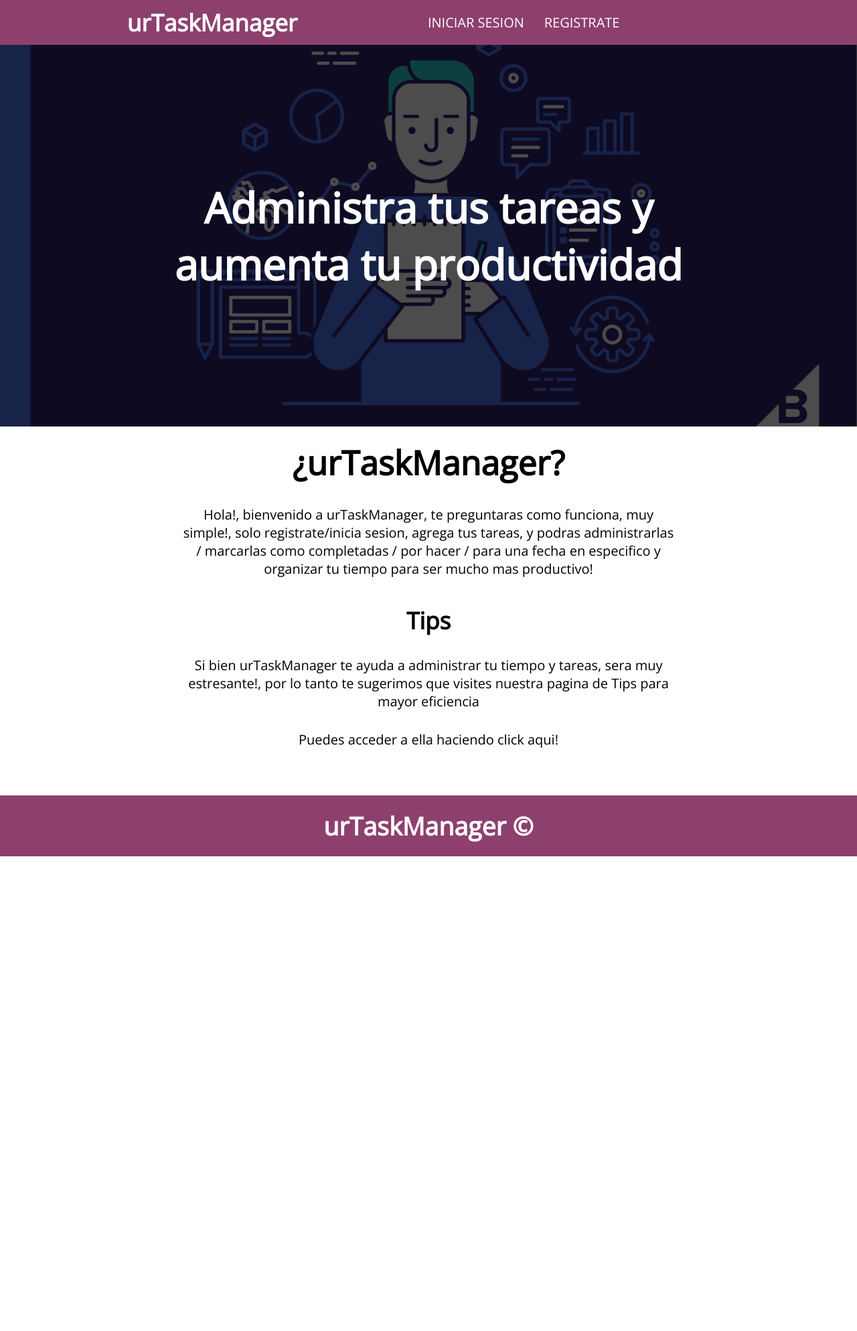
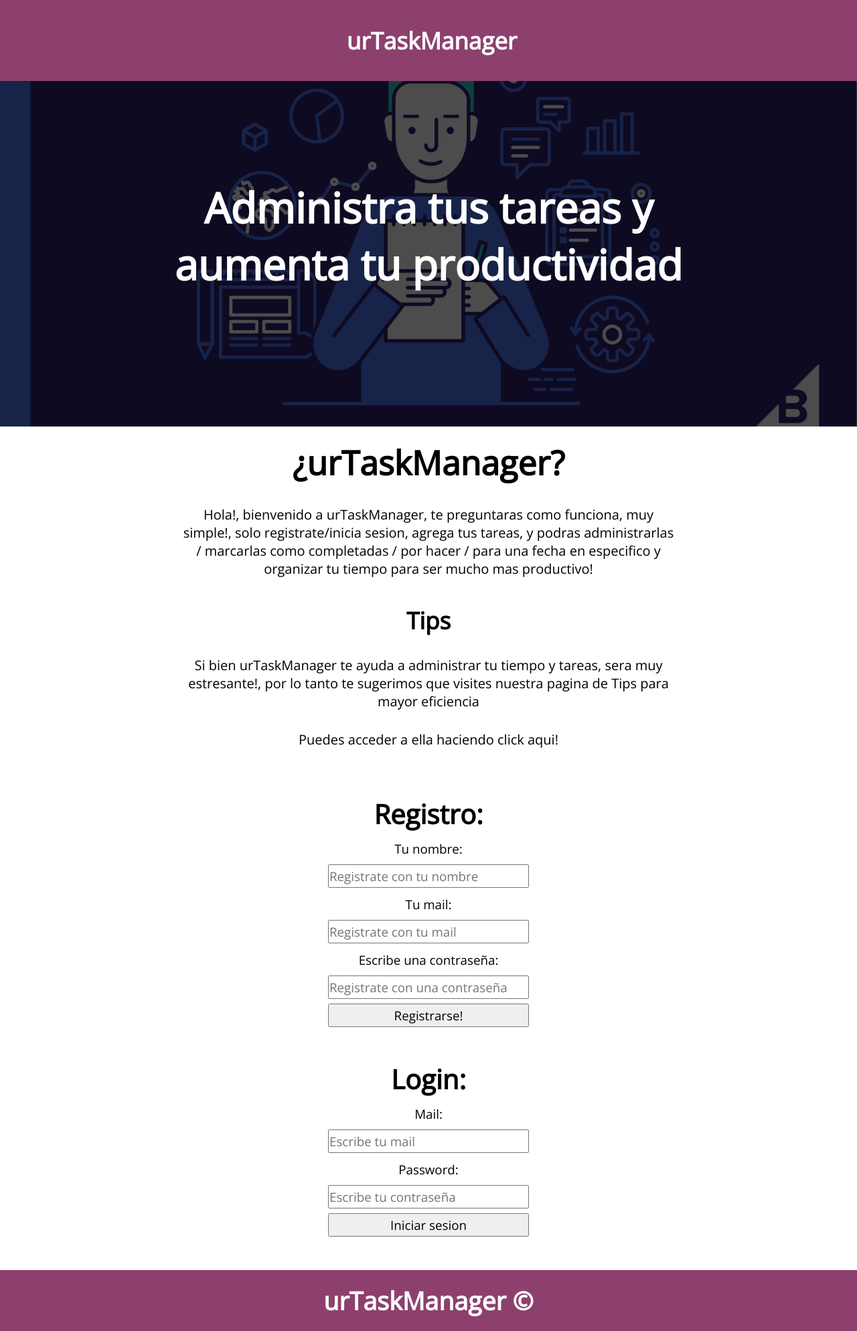
Before and after one commit to MrJoustinOF/urTaskManager, a PHP site: page / in a window 1280 px wide. Shown: the whole page at 67% size. Before the commit the page ends 1279 px from the top, so only its background shows below. Run offline with PHP 8.4, Linux system fonts and the light colour scheme.

Commit message:
App casi completa, falta dar ultimos detalles con sass, y un pequeño error con la data de php

```diff
--- a/assets/css/style.css
+++ b/assets/css/style.css
@@ -10,9 +10,7 @@
 
 .navbar {
   background: #8d406d;
-  display: flex;
-  justify-content: space-evenly;
-  align-items: center;
+  text-align: center;
   width: 100%;
   position: fixed;
   left: 0;
@@ -21,7 +19,6 @@
 }
 
 .navbar h1 {
-  text-align: left;
   color: white;
   font-weight: 600;
   font-size: 3.5rem;
@@ -158,6 +155,30 @@ ul.show {
   --d: 100%;
 }
 
+.registerForm, .loginForm {
+  text-align: center;
+  margin: 0 auto;
+  width: 50rem;
+}
+
+.loginForm {
+  margin-top: 5rem;
+  margin-bottom: 5rem;
+}
+
+.registerForm h2, .loginForm h2 {
+  font-size: 4rem;
+}
+
+form {
+  font-size: 3rem;
+}
+
+form input {
+  width: 30rem;
+  height: 3.5rem;
+}
+
 footer {
   width: 100%;
   background: #8d406d;
@@ -168,7 +189,7 @@ footer {
 }
 
 .mainTips {
-  margin-top: 8rem;
+  margin-top: 15rem;
   text-align: center;
 }
 
@@ -197,4 +218,26 @@ iframe {
   margin-top: 2rem;
 }
 
+.resultados {
+  padding: 5rem;
+}
+
+.bienvenida {
+  margin-top: 12rem;
+  font-size: 4rem;
+}
+
+.bienvenidaSecond {
+  font-size: 3rem;
+}
+
+.resultTitulo {
+  margin-top: 2rem;
+  font-size: 3rem;
+}
+
+.parrafosResults {
+  font-size: 2rem;
+}
+
 /*# sourceMappingURL=style.css.map */
--- /dev/null
+++ b/assets/scss/components/_dashboard.scss
@@ -0,0 +1,21 @@
+.resultados {
+    padding: 5rem;
+}
+
+.bienvenida {
+    margin-top: 12rem;
+    font-size: 4rem;
+}
+
+.bienvenidaSecond {
+    font-size: 3rem;
+}
+
+.resultTitulo {
+    margin-top: 2rem;
+    font-size: 3rem;
+}
+
+.parrafosResults {
+    font-size: 2rem;
+}
--- /dev/null
+++ b/assets/scss/components/_forms.scss
@@ -0,0 +1,23 @@
+.registerForm, .loginForm {
+    text-align: center;
+    margin: 0 auto;
+    width: 50rem;
+}
+
+.loginForm {
+    margin-top: 5rem;
+    margin-bottom: 5rem;
+}
+
+.registerForm h2, .loginForm h2 {
+    font-size: 4rem;
+}
+
+form {
+    font-size: 3rem;
+}
+
+form input {
+    width: 30rem;
+    height: 3.5rem;
+}
--- a/assets/scss/components/_hero.scss
+++ b/assets/scss/components/_hero.scss
@@ -5,6 +5,7 @@
   background-repeat: no-repeat;
   background-position: center;
 }
+
 
 .hero {
   color: $white;
--- a/assets/scss/components/_mainTips.scss
+++ b/assets/scss/components/_mainTips.scss
@@ -1,5 +1,5 @@
 .mainTips {
-  margin-top: 8rem;
+  margin-top: 15rem;
   text-align: center;
 }
 
--- a/assets/scss/components/_nav.scss
+++ b/assets/scss/components/_nav.scss
@@ -1,8 +1,6 @@
 .navbar {
   background: $purple;
-  display: flex;
-  justify-content: space-evenly;
-  align-items: center;
+  text-align: center;
   width: 100%;
   position: fixed;
   left: 0;
@@ -11,7 +9,6 @@
 }
 
 .navbar h1 {
-  text-align: left;
   color: $white;
   font: {
     weight: 600;
--- a/assets/scss/style.scss
+++ b/assets/scss/style.scss
@@ -7,8 +7,12 @@
 @import "components/hero";
 @import "components/info";
 @import "components/tipsi";
+@import 'components/forms';
 @import "components/footer";
 
 // Tips
 @import "components/mainTips";
 @import "components/tips";
+
+//Dashboard
+@import 'components/dashboard'
--- /dev/null
+++ b/includes/db.php
@@ -0,0 +1,5 @@
+<?php
+
+$db = mysqli_connect('localhost', 'root', '', 'urtaskmanager');
+
+session_start();
--- /dev/null
+++ b/includes/dbTareas.php
@@ -0,0 +1 @@
+<?php
--- /dev/null
+++ b/includes/footer.php
@@ -0,0 +1,3 @@
+    <footer>
+      <h2>urTaskManager &copy</h2>
+    </footer>
--- /dev/null
+++ b/includes/header.php
@@ -0,0 +1,27 @@
+<!DOCTYPE html>
+<html lang="en">
+  <head>
+    <meta charset="UTF-8" />
+    <meta http-equiv="X-UA-Compatible" content="IE=edge" />
+    <meta name="viewport" content="width=device-width, initial-scale=1.0" />
+    <link rel="preconnect" href="https://fonts.gstatic.com" />
+    <link
+      href="https://fonts.googleapis.com/css2?family=Open+Sans&display=swap"
+      rel="stylesheet"
+    />
+    <link rel="icon" type="image/png" href="./assets/img/urTM.png" />
+    <link rel="stylesheet" href="./assets/css/style.css" />
+    <title>urTaskManager</title>
+  </head>
+  <body>
+    <div class="Top">
+      <nav class="navbar">
+        <a href="index.php"><h1>urTaskManager</h1></a>
+        <!-- <ul class="itemsMenu"> -->
+           <!-- <li><a href="#" class="">Iniciar Sesion</a></li>  -->
+          <!-- <li><a href="#" class="">Registrate</a></li>  -->
+        <!-- </ul> -->
+        <!-- <span class="btn_menu"> -->
+          <!-- <img src="./assets/img/btnMenu.png" alt="" id="menuBTN" /> -->
+        <!-- </span> -->
+      </nav>
--- a/index.html
+++ /dev/null
@@ -1,59 +0,0 @@
-<!DOCTYPE html>
-<html lang="en">
-  <head>
-    <meta charset="UTF-8" />
-    <meta http-equiv="X-UA-Compatible" content="IE=edge" />
-    <meta name="viewport" content="width=device-width, initial-scale=1.0" />
-    <link rel="preconnect" href="https://fonts.gstatic.com" />
-    <link
-      href="https://fonts.googleapis.com/css2?family=Open+Sans&display=swap"
-      rel="stylesheet"
-    />
-    <link rel="icon" type="image/png" href="./assets/img/urTM.png" />
-    <link rel="stylesheet" href="./assets/css/style.css" />
-    <title>urTaskManager</title>
-  </head>
-  <body>
-    <div class="Top">
-      <nav class="navbar">
-        <a href="index.html"><h1>urTaskManager</h1></a>
-        <ul class="itemsMenu">
-          <li><a href="#" class="">Iniciar Sesion</a></li>
-          <li><a href="#" class="">Registrate</a></li>
-        </ul>
-        <span class="btn_menu">
-          <img src="./assets/img/btnMenu.png" alt="" id="menuBTN" />
-        </span>
-      </nav>
-
-      <div class="hero">
-        <h2>Administra tus tareas y aumenta tu productividad</h2>
-      </div>
-    </div>
-
-    <section class="info">
-      <h2>¿urTaskManager?</h2>
-      <p>
-        Hola!, bienvenido a urTaskManager, te preguntaras como funciona, muy
-        simple!, solo registrate/inicia sesion, agrega tus tareas, y podras
-        administrarlas / marcarlas como completadas / por hacer / para una fecha
-        en especifico y organizar tu tiempo para ser mucho mas productivo!
-      </p>
-    </section>
-
-    <div class="tipsi">
-      <h2>Tips</h2>
-      <p>
-        Si bien urTaskManager te ayuda a administrar tu tiempo y tareas, sera
-        muy estresante!, por lo tanto te sugerimos que visites nuestra pagina de
-        Tips para mayor eficiencia
-      </p>
-      <p>Puedes acceder a ella haciendo <a href="tips.html"> click aqui!</a></p>
-    </div>
-
-    <footer>
-      <h2>urTaskManager &copy</h2>
-    </footer>
-    <script src="./scripts/index.js"></script>
-  </body>
-</html>
--- /dev/null
+++ b/index.php
@@ -0,0 +1,64 @@
+<?php include 'includes/header.php' ?>
+
+      <div class="hero">
+        <h2>Administra tus tareas y aumenta tu productividad</h2>
+      </div>
+    </div>
+
+    <section class="info">
+      <h2>¿urTaskManager?</h2>
+      <p>
+        Hola!, bienvenido a urTaskManager, te preguntaras como funciona, muy
+        simple!, solo registrate/inicia sesion, agrega tus tareas, y podras
+        administrarlas / marcarlas como completadas / por hacer / para una fecha
+        en especifico y organizar tu tiempo para ser mucho mas productivo!
+      </p>
+    </section>
+
+    <div class="tipsi">
+      <h2>Tips</h2>
+      <p>
+        Si bien urTaskManager te ayuda a administrar tu tiempo y tareas, sera
+        muy estresante!, por lo tanto te sugerimos que visites nuestra pagina de
+        Tips para mayor eficiencia
+      </p>
+      <p>Puedes acceder a ella haciendo <a href="tips.php"> click aqui!</a></p>
+    </div>
+
+    <section class="registerForm">
+
+      <h2>Registro: </h2>
+      <form action="register.php" method="post">
+
+        <label for="registerNombre">Tu nombre: </label><br>
+        <input type="text" name="registerNombre" placeholder="Registrate con tu nombre"><br>
+
+        <label for="registerMail">Tu mail: </label><br>
+        <input type="email" name="registerMail" id="" placeholder="Registrate con tu mail"><br>
+
+        <label for="registerPassword">Escribe una contraseña: </label><br>
+        <input type="password" name="registerPassword" id="" placeholder="Registrate con una contraseña "><br>
+
+        <input type="submit" value="Registrarse!" name="submit"><br>
+
+      </form>
+    </section>
+
+    <section class="loginForm">
+    <h2>Login: </h2>
+      <form action="dashboard.php" method="post">
+
+        <label for="loginMail">Mail: </label><br>
+        <input type="mail" name="loginMail" placeholder="Escribe tu mail"><br>
+
+        <label for="loginPassword">Password: </label><br>
+        <input type="password" name="loginPassword" placeholder="Escribe tu contraseña"><br>
+
+        <input type="submit" value="Iniciar sesion" name="submit"><br>
+      </form>
+    </section>
+
+    <?php include 'includes/footer.php' ?>
+    <script src="./scripts/index.js"></script>
+  </body>
+</html>
```
Also changed, not shown: dashboard.php (added, +33 -0 lines), register.php (added, +58 -0 lines), tips.php (renamed from tips.html, +3 -28 lines), dbModel.png (added), 1 other file.
